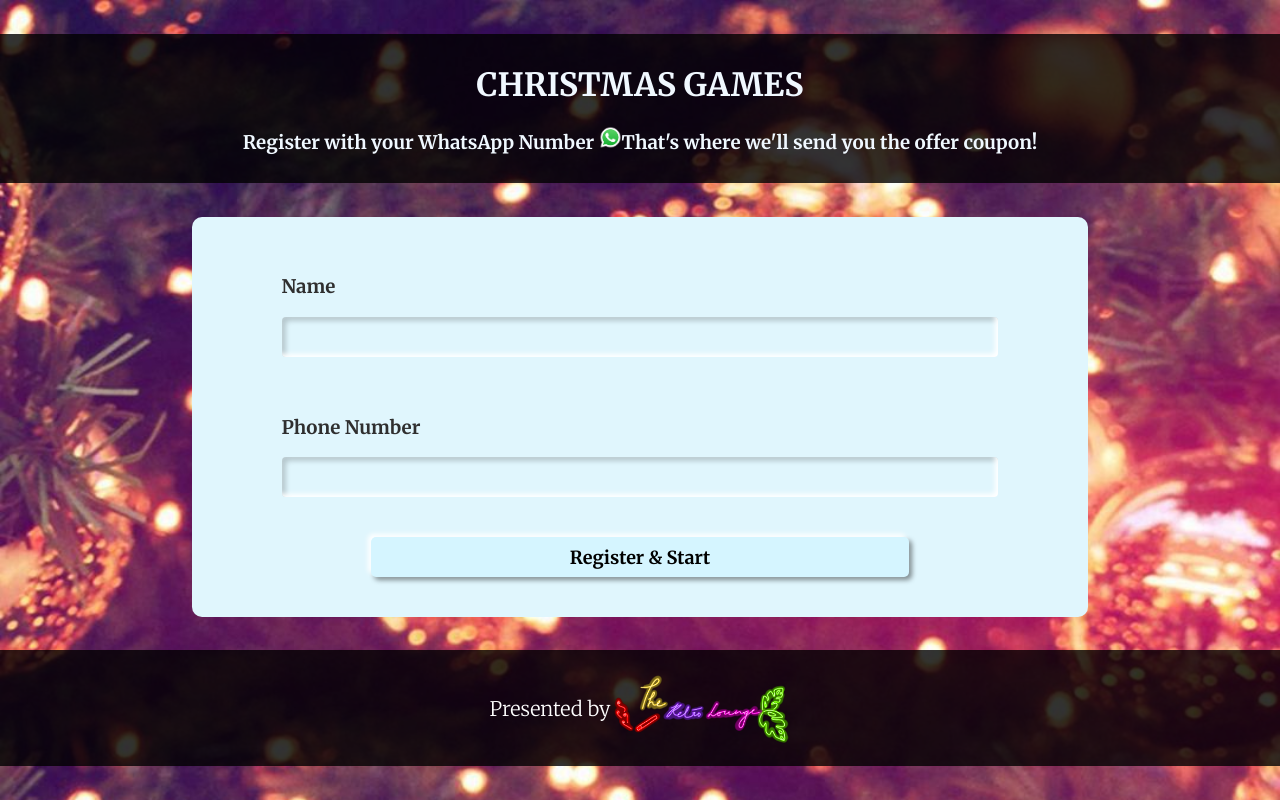
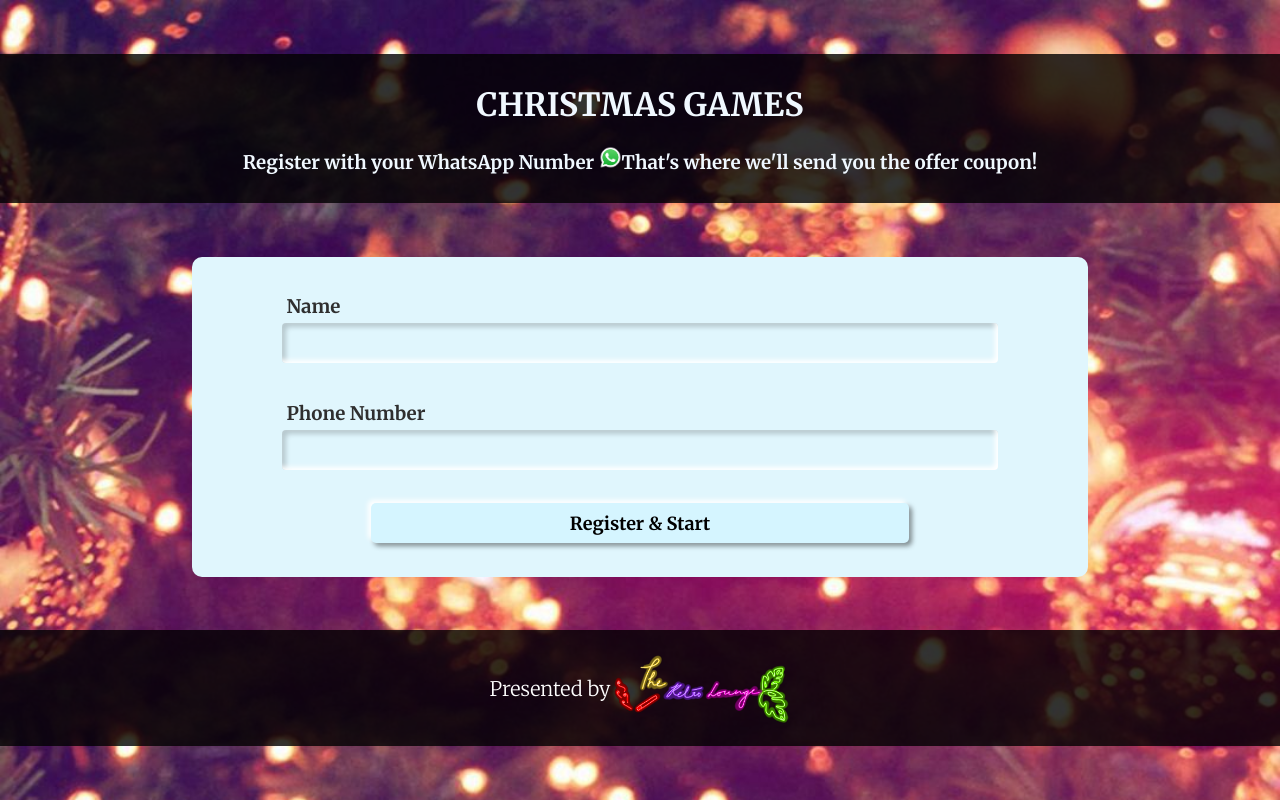
Before and after one commit to DigitastikMarketingSolutions/ChristmasCrossword, a Next.js app: page / in a window 1280 px wide. Built offline with nearby package versions, Linux system fonts and the light colour scheme.

Commit message:
Game Launch

```diff
--- a/styles/Home.module.css
+++ b/styles/Home.module.css
@@ -22,7 +22,7 @@
 }
 
 .register{
-  height: 50vh;
+  height: 40vh;
   width: 70vw;
   display: flex;
   flex-direction: column;
@@ -38,6 +38,7 @@
 
 .input h3{
   font-family: 'Merriweather', serif;
+  margin: 5px;
   color: #2f2f2f;
 }
 
--- a/utils/axios.js
+++ b/utils/axios.js
@@ -1,8 +1,8 @@
 import axios from "axios";
 
 const instance = axios.create({
-    baseURL: 'http://localhost:3000/api/'   // Dev
-    // baseURL: 'https://www.trythemenu.com/api/' // Production
+    // baseURL: 'http://localhost:3000/api/'   // Dev
+    baseURL: 'https://christmas-crossword.vercel.app/api/' // Production
 })
 
 export default instance;
```
